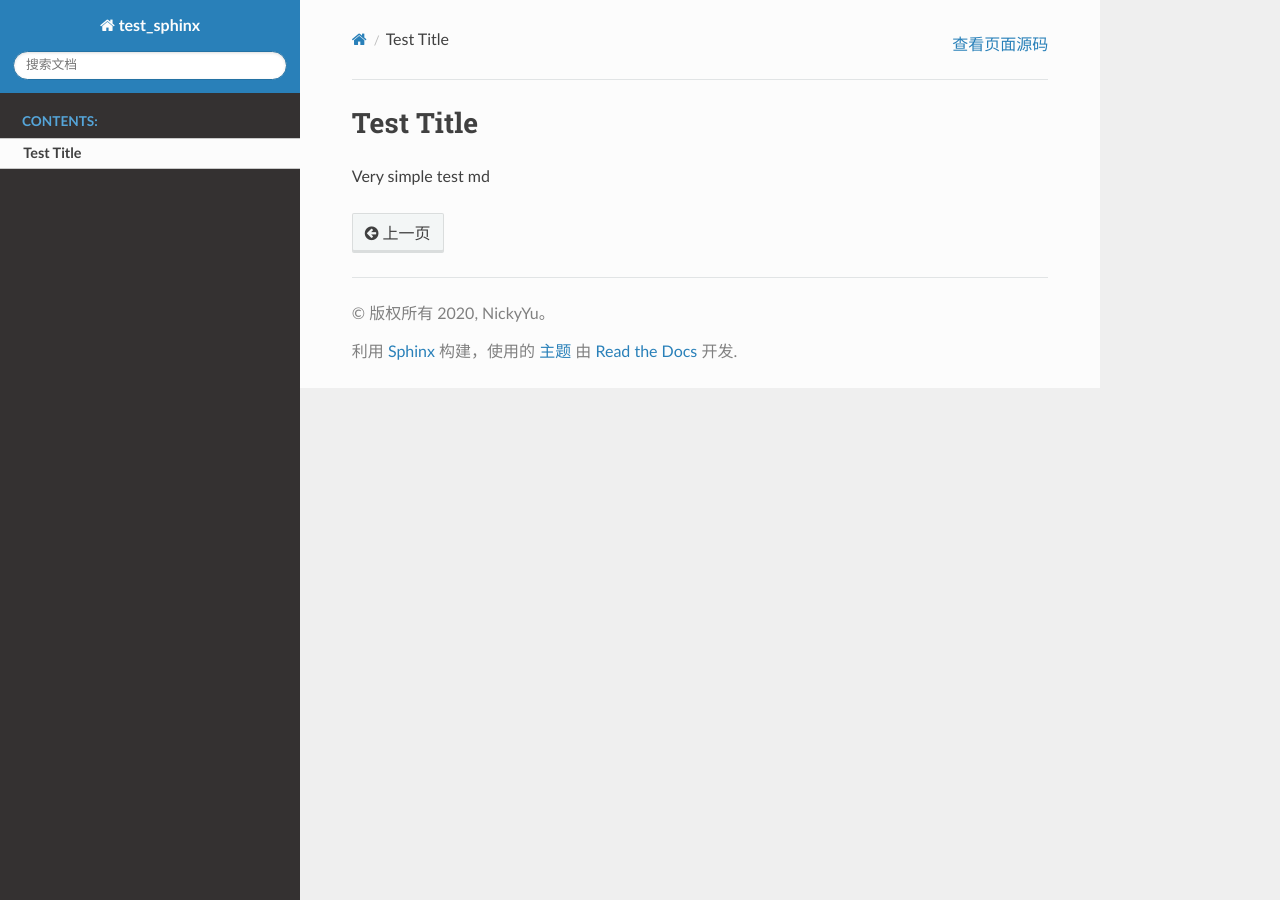
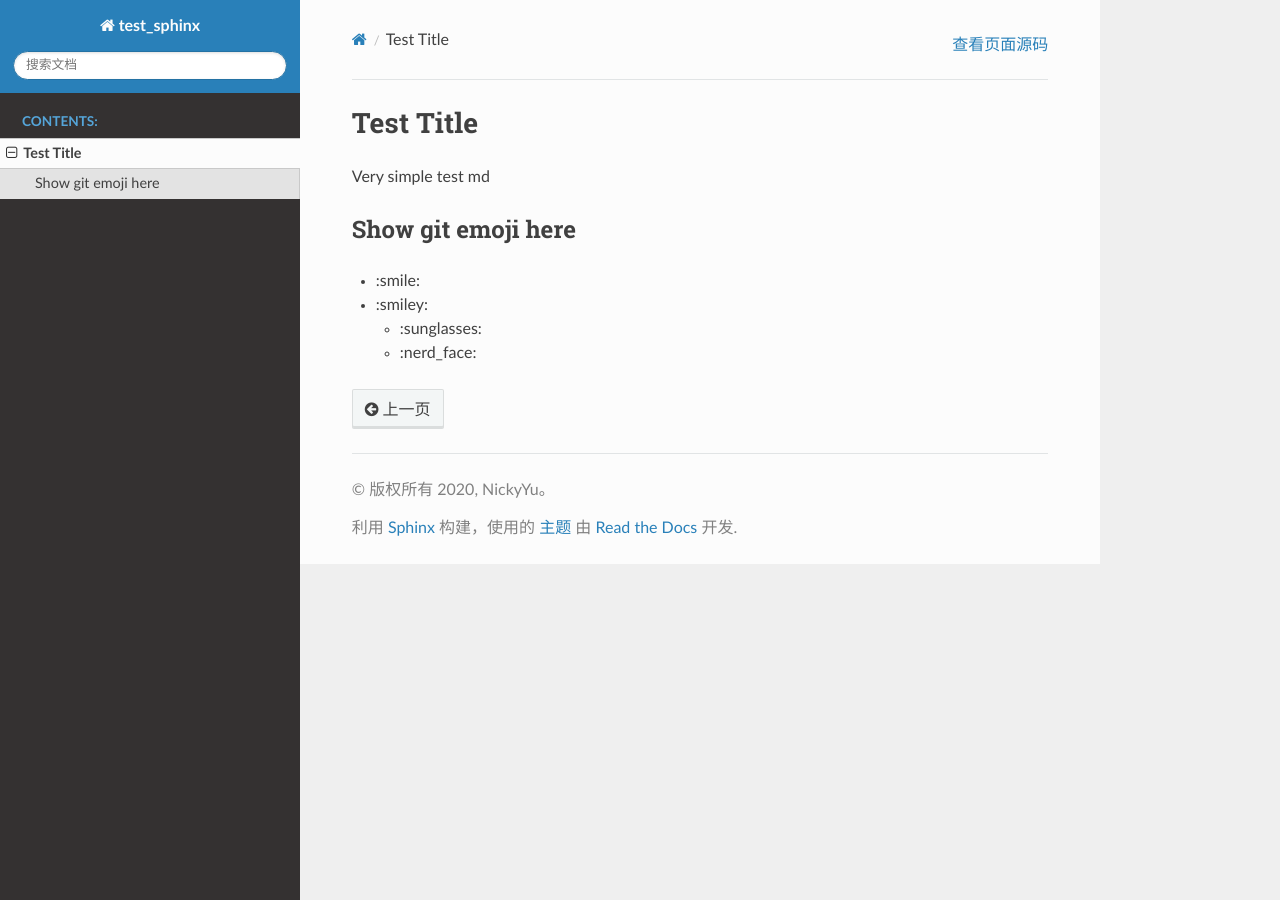
Before and after one commit to kasiluote/test-Sphinx, a Sphinx documentation site: the page built from source/test-sphinx.md, in a window 1280 px wide. Built offline with Sphinx 7.4.7 and the Read the Docs theme 2.0.0, drawn with Linux system fonts in a browser that asks for light colours.

Commit message:
test git emoji

```diff
--- a/source/test-sphinx.md
+++ b/source/test-sphinx.md
@@ -1,2 +1,7 @@
-### Test Title
+# Test Title
 Very simple test md
+## Show git emoji here
+* :smile:
+* :smiley:
+  * :sunglasses:
+  * :nerd_face:
```
